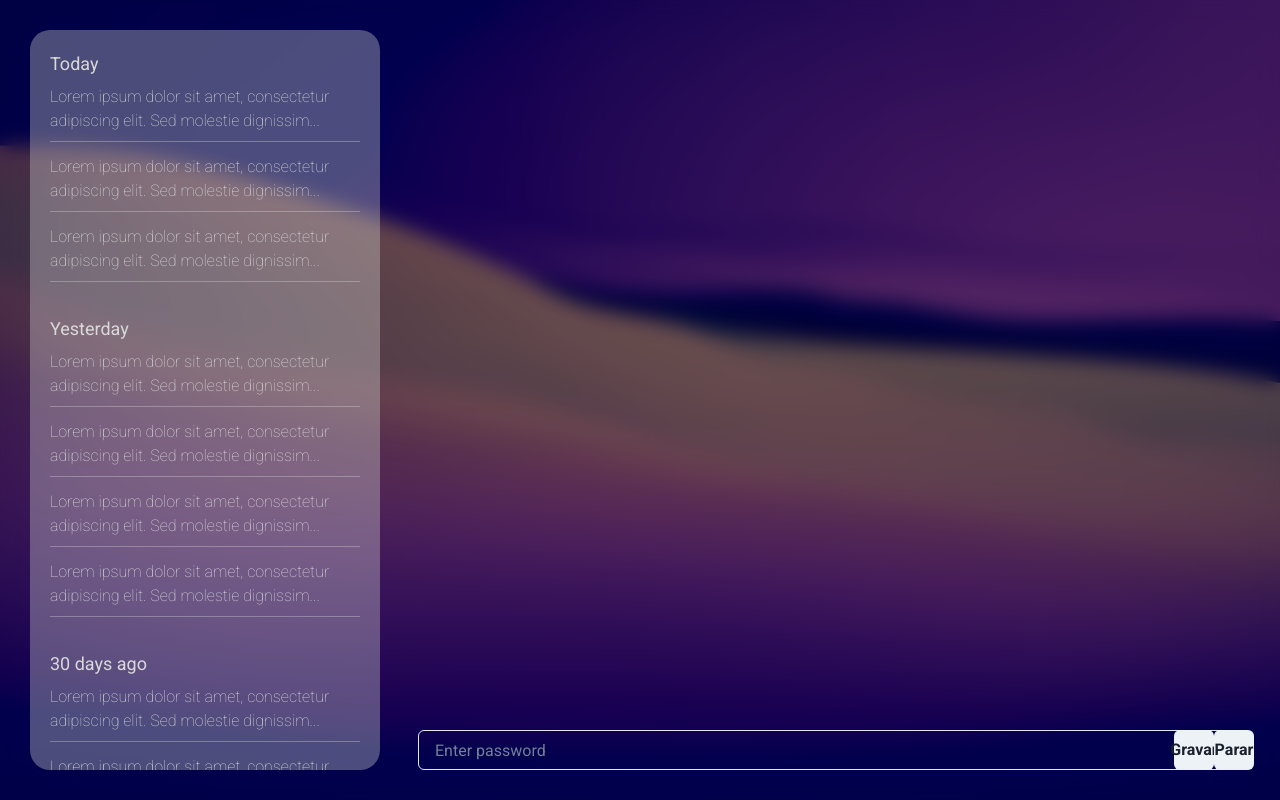
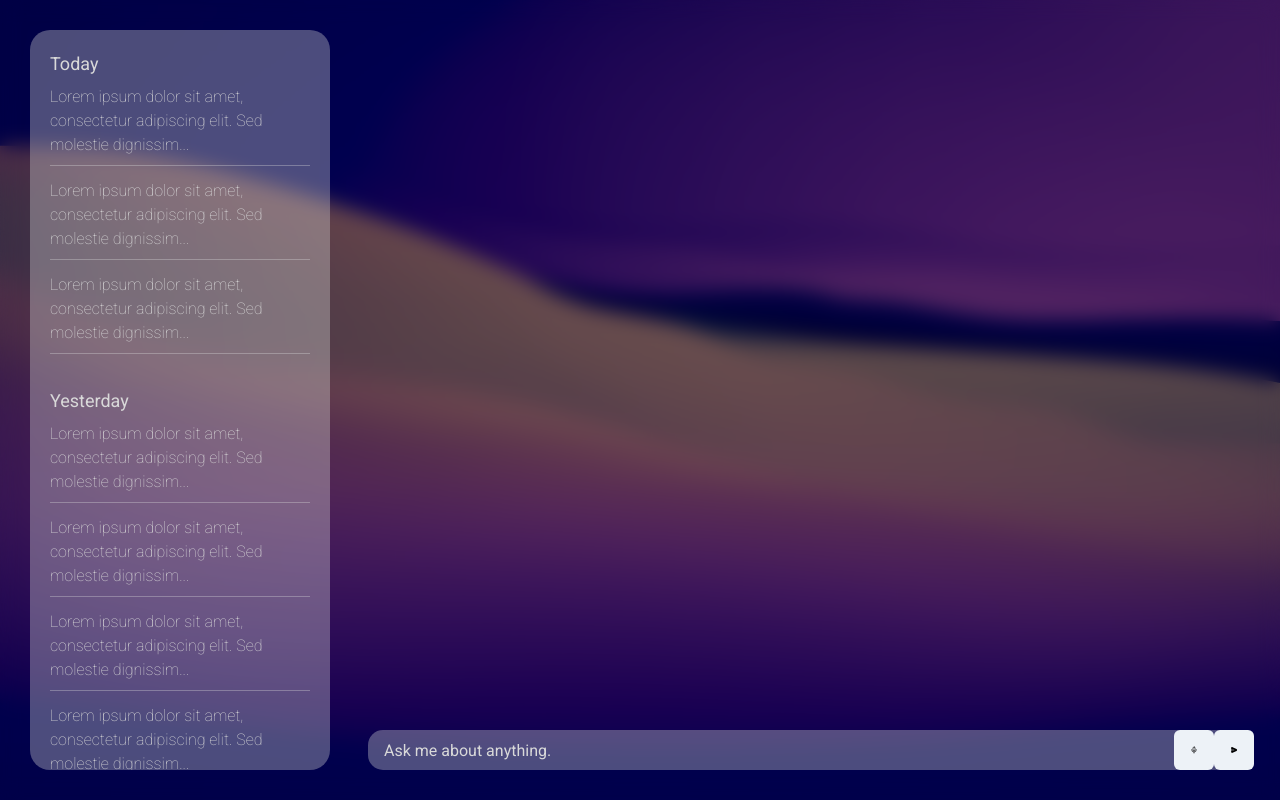
Before and after one commit to FariaSteven/ReactGPT, a React (Vite) app: page / in a window 1280 px wide. Built offline with nearby package versions, Linux system fonts and the light colour scheme; no server answers.

Commit message:
styling components

```diff
--- a/src/components/LastAsked/LastAsked.tsx
+++ b/src/components/LastAsked/LastAsked.tsx
@@ -13,7 +13,7 @@ const LastAsked = () => {
               background: 'transparent',
               borderRadius: '24px',
             },
-          }} maxW="350px" h="100%" p="20px" mr="30px" borderRadius="20px"  backgroundColor="rgba(217, 217, 217, 0.35);" backdropBlur="10px">
+          }} maxW="300px" h="100%" p="20px" mr="30px" borderRadius="20px"  backgroundColor="rgba(217, 217, 217, 0.35);" backdropBlur="10px">
             <VStack alignItems="flex-start">
                 <Text fontWeight="400" fontSize="18px">Today</Text>
                 <Text fontWeight="100" fontSize="16px" pb="8px" mb="5px" borderBottomWidth="1px" borderBottomColor="rgba(217, 217, 217, 0.35);">Lorem ipsum dolor sit amet, consectetur adipiscing elit. Sed molestie dignissim...</Text>
--- a/src/components/PromptInput/PromptInput.tsx
+++ b/src/components/PromptInput/PromptInput.tsx
@@ -1,4 +1,7 @@
 import { Button, Input, InputGroup, InputRightElement } from '@chakra-ui/react';
+import { useState } from 'react';
+import mic from '../../assets/svg/mic.svg';
+import send from '../../assets/svg/send.svg';
 
 interface IProps {
     speechResult: string;
@@ -6,6 +9,8 @@ interface IProps {
 }
 
 export const PromptInput: React.FC<IProps> = ({ speechResult, setSpeechResult }) => {
+    const [isDisabled, setIsDisabled] = useState(false);
+
     const SpeechToText = window.SpeechRecognition || window.webkitSpeechRecognition;
 
     if (!SpeechToText) {
@@ -30,16 +35,25 @@ export const PromptInput: React.FC<IProps> = ({ speechResult, setSpeechResult })
     const stop = () => {
         speech.stop();
     };
+
+    isDisabled ? start() : stop()
+
     return (
         <InputGroup size='md'>
             <Input
                 defaultValue={speechResult}
+                borderRadius="15px"
+                backgroundColor="rgba(217, 217, 217, 0.35);"
+                color="#D9D9D9"
+                _placeholder={{ color: '#D9D9D9' }}
+                border="none"
+                backdropBlur="10px"
                 pr='4.5rem'
-                placeholder='Enter password'
+                placeholder='Ask me about anything.'
             />
             <InputRightElement width='4.5rem'>
-                <Button onClick={start}>Gravar</Button>
-                <Button onClick={stop}>Parar</Button>
+                <Button disabled={true} onClick={() => setIsDisabled(!isDisabled)}><img src={mic} /></Button>
+                <Button disabled={true}><img src={send} /></Button>
             </InputRightElement>
         </InputGroup>
     )
```
Also changed, not shown: 1 other file (tests, documents, lock files or other folders).
